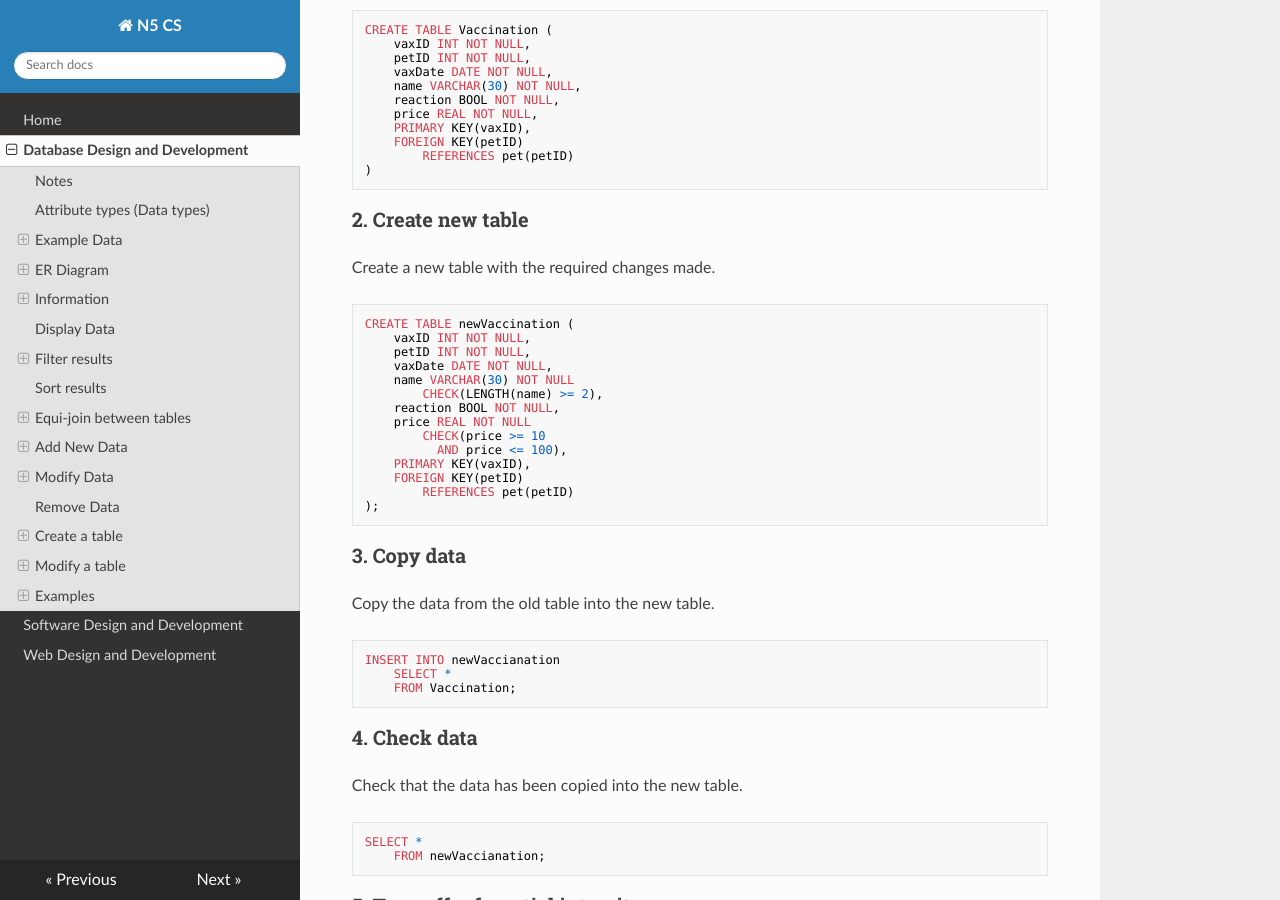
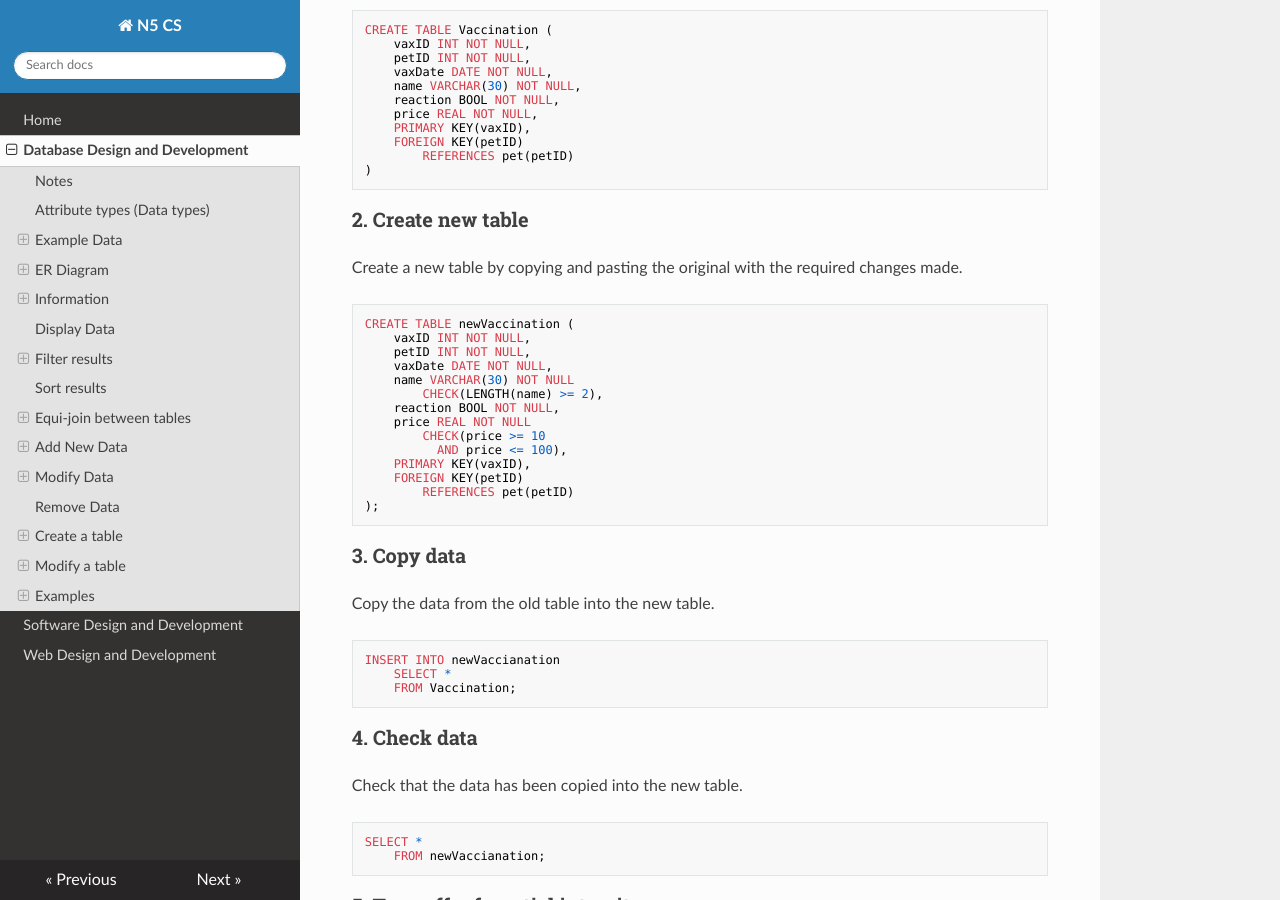
Before and after one commit to MrFriendCS/N5-CS, an MkDocs documentation site: the page built from docs/N5-CS-DDD.md, in a window 1280 px wide and 900 px high, scrolled down 8639 px. Built offline with MkDocs 1.6.1, drawn with Linux system fonts in a browser that asks for light colours; nearby versions of some CDN libraries; some of the changed lines change nothing that is shown.

Commit message:
docs/N5-CS-DDD.md updated from https://stackedit.io/

````diff
--- a/docs/N5-CS-DDD.md
+++ b/docs/N5-CS-DDD.md
@@ -196,6 +196,7 @@ SELECT *
              name ASC;
 ```
 
+
 ## Equi-join between tables
 
 Tables are joined using the primary key of one table and the foreign key of the other table.
@@ -217,6 +218,7 @@ SELECT *
     FROM Pet, Vaccination
     WHERE pet.petID = vaccination.petID;
 ```
+
 
 ## Add New Data
 
@@ -246,6 +248,7 @@ INSERT INTO Pet (species, name, petID)
     VALUES ("Dog", "Winston", 29);
 ```
 
+
 ## Modify Data
 
 **Note:** It is possible to damage the data with an `UPDATE` statement.  It is advisable to practise with a `SELECT` statement first to see if the correct record, or records, will be changed.
@@ -268,6 +271,7 @@ UPDATE Pet
 ```
 
 __Caution__: without the `WHERE` clause all records would be updated!
+
 
 ## Remove Data
 
@@ -358,6 +362,7 @@ CREATE TABLE repair(
 );
 ```
 
+
 ## Modify a table
 
 Modifying a table involves a number of steps:
@@ -399,7 +404,7 @@ CREATE TABLE Vaccination (
 
 ### 2. Create new table
 
-Create a new table with the required changes made.
+Create a new table by copying and pasting the original  with the required changes made.
 
 ``` sql
 CREATE TABLE newVaccination (
@@ -514,8 +519,8 @@ SELECT *
        OR name = "Feline Leukaemia Virus";
 ```
 <!--stackedit_data:
-eyJoaXN0b3J5IjpbOTEwMzk0NzgxLC04MTY2OTQ0ODMsMTk0MT
-E0MTI5MywxMDM4ODQ3MywtMTI0NTAzNzkwOSwxNTk5MTAzOTIz
-LDg3MzA2NDExMCwxOTU0NzkyNTM5LC05NTg1OTg0MzEsLTEyMz
-M5ODQ3MzZdfQ==
+eyJoaXN0b3J5IjpbLTE1MjgxNjU2ODIsLTgxNjY5NDQ4MywxOT
+QxMTQxMjkzLDEwMzg4NDczLC0xMjQ1MDM3OTA5LDE1OTkxMDM5
+MjMsODczMDY0MTEwLDE5NTQ3OTI1MzksLTk1ODU5ODQzMSwtMT
+IzMzk4NDczNl19
 -->
````
